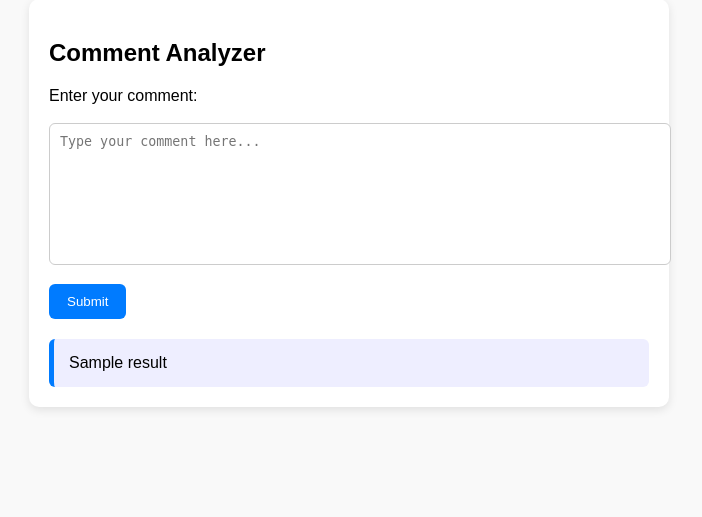
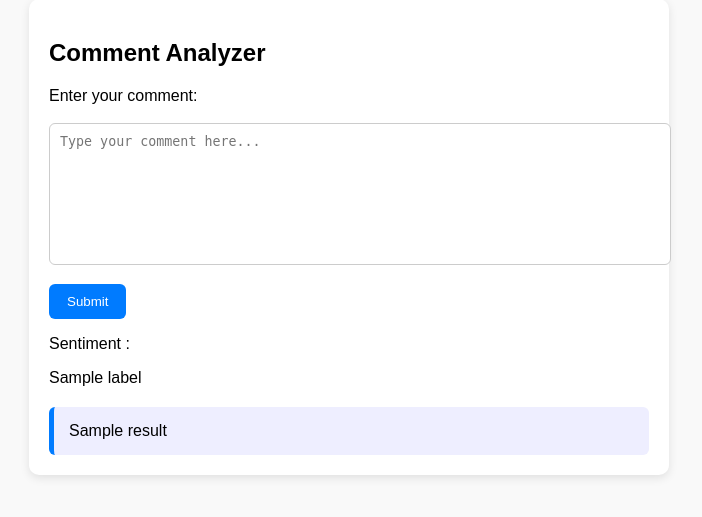
Before and after one commit to AtulDeshpande09/reddit-sentiment, a Flask app: template templates/index.html in a window 1280 px wide. Shown: the part 41-558 px from the top of the page, without its empty margins (291-993 px from the left). Run offline with Flask 3, Linux system fonts and the light colour scheme; the template is opened without the code that fills it: most values are stand-ins (such as "Sample title", 1, 10 or a date in 2020).

Commit message:
Complete

```diff
--- a/templates/index.html
+++ b/templates/index.html
@@ -55,7 +55,10 @@
             <button type="submit">Submit</button>
         </form>
 
-        {% if result %}
+        {% if result  %}
+        <div>
+            <p>Sentiment : </p> {{ label }}
+        </div>
         <div class="result">
             {{ result }}
         </div>
```
